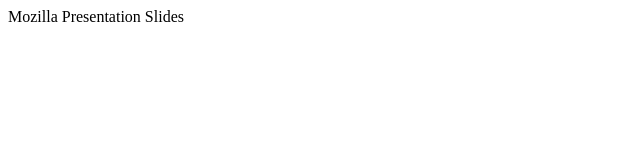
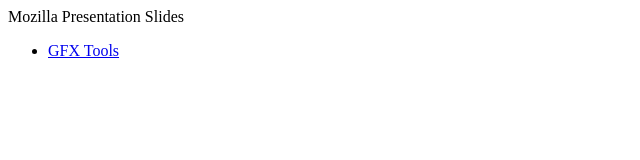
Before and after one commit to BorisChiou/GFX_Tools, a plain HTML site: page index.html in a window 1280 px wide. Shown: the whole page, without its empty margins (0-640 px from the left). Drawn offline with Linux system fonts and the light colour scheme.

Commit message:
Add link to GFX tools

```diff
--- a/index.html
+++ b/index.html
@@ -1,4 +1,9 @@
 <html>
 <head>Mozilla</head>
-<body>Presentation Slides</body>
+<body>
+  Presentation Slides<br>
+  <ul>
+    <li><a href="./gfx_tools/index.html">GFX Tools</a></li>
+  </ul>
+</body>
 </html>
```
